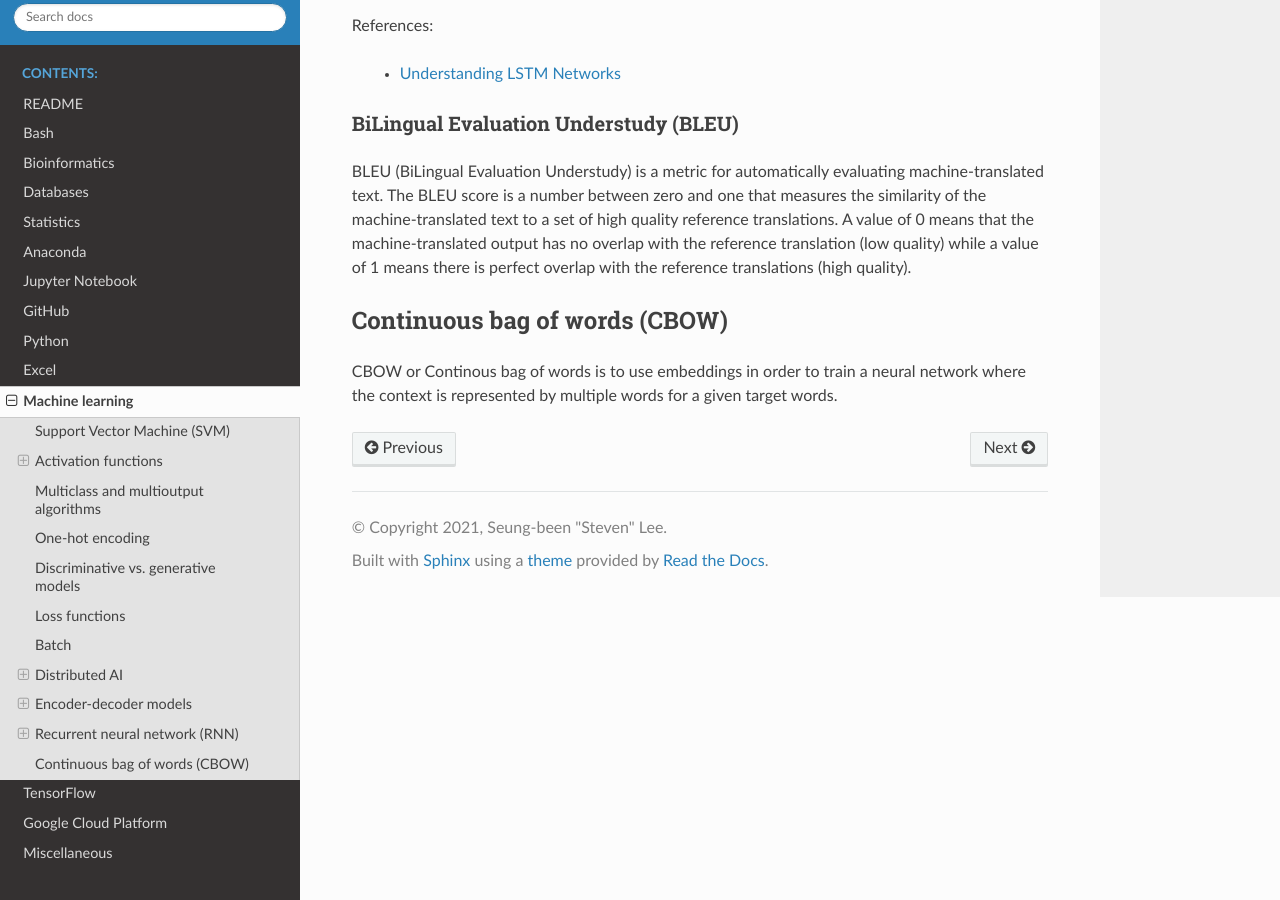
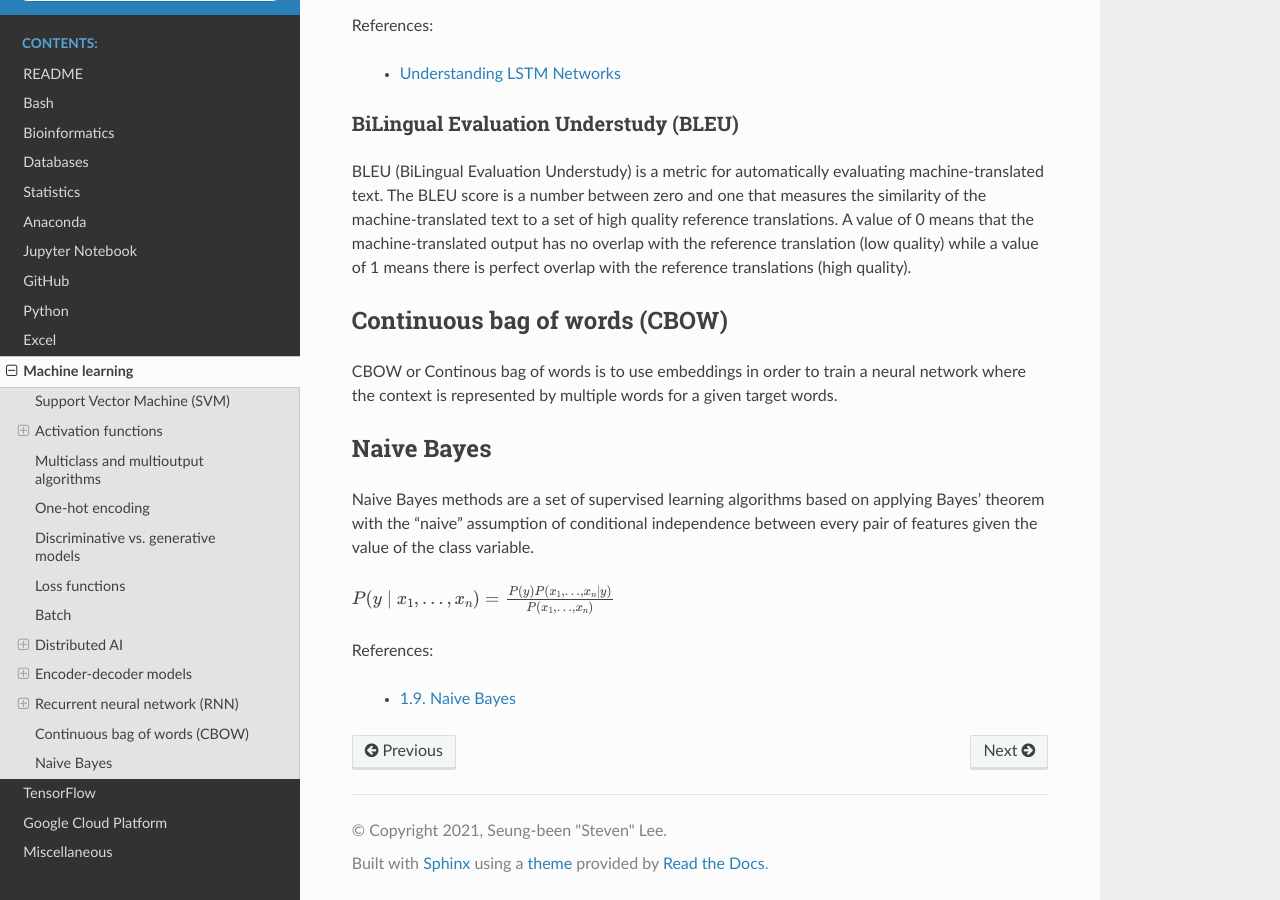
Before and after one commit to sbslee/notes, a Sphinx documentation site: the page built from docs/machine_learning.rst, in a window 1280 px wide and 900 px high, scrolled down 7921 px. Built offline with Sphinx 7.4.7 and the Read the Docs theme 2.0.0, drawn with Linux system fonts in a browser that asks for light colours.

Commit message:
Update docs

```diff
--- a/docs/machine_learning.rst
+++ b/docs/machine_learning.rst
@@ -215,3 +215,14 @@ Continuous bag of words (CBOW)
 ==============================
 
 CBOW or Continous bag of words is to use embeddings in order to train a neural network where the context is represented by multiple words for a given target words.
+
+Naive Bayes
+===========
+
+Naive Bayes methods are a set of supervised learning algorithms based on applying Bayes’ theorem with the “naive” assumption of conditional independence between every pair of features given the value of the class variable.
+
+:math:`P(y \mid x_1, \dots, x_n) = \frac{P(y) P(x_1, \dots, x_n \mid y)} {P(x_1, \dots, x_n)}`
+
+References:
+
+  - `1.9. Naive Bayes <https://scikit-learn.org/stable/modules/naive_bayes.html#gaussian-naive-bayes>`__
```
